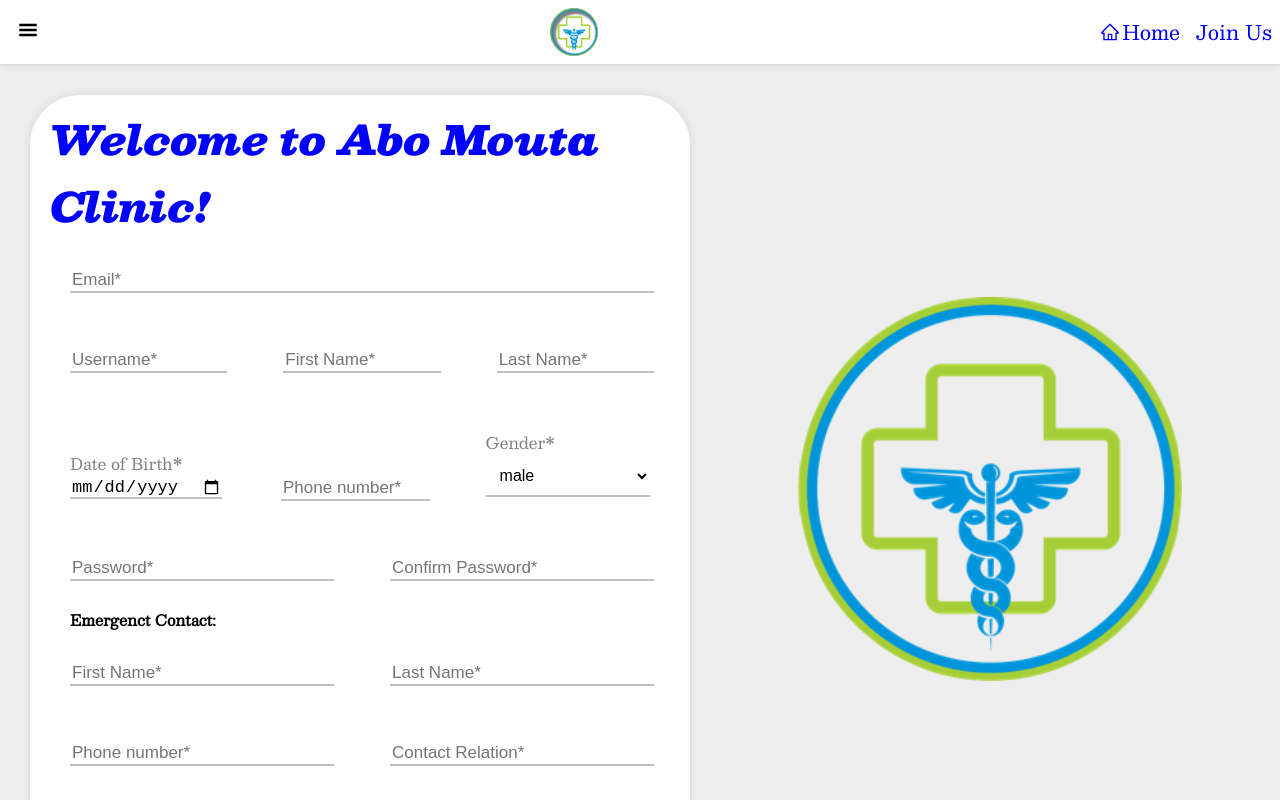
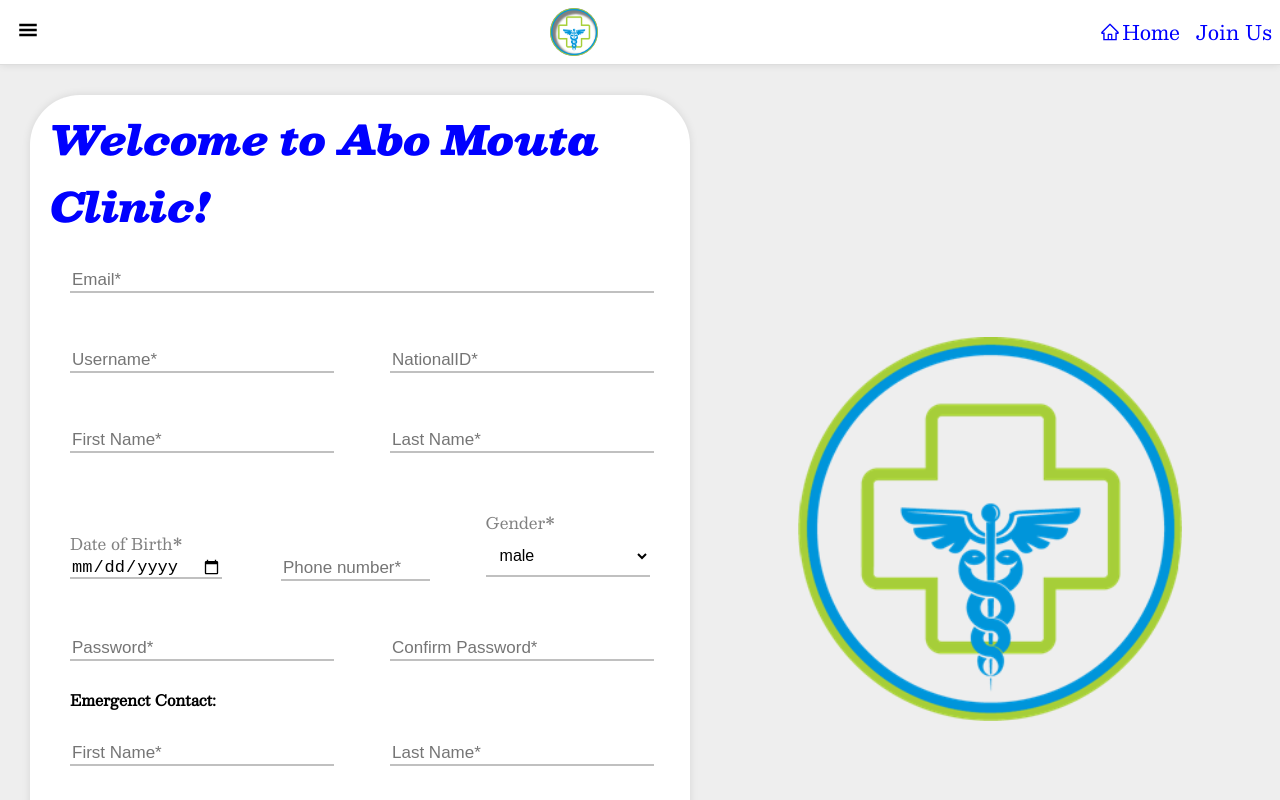
Before and after one commit to advanced-computer-lab-2023/Abo-Mota-Pharmacy, a React (Create React App) app in the folder client/: page / in a window 1280 px wide. Shown: the top 800 px of the page. Built offline with nearby package versions, Linux system fonts and the light colour scheme.

Commit message:
Adding national id to client registeration screen + fixing sidebar warning

```diff
--- a/client/src/client/scenes/RegisterScreen/index.js
+++ b/client/src/client/scenes/RegisterScreen/index.js
@@ -52,6 +52,16 @@ const RegisterScreen = () => {
             touch= {formik.touched.userName}
             {...formik.getFieldProps('userName')}
             />
+            <Input
+              label="NationalID*"
+              type="text"
+              id="nationalId"
+              error={formik.errors.nationalId}
+              touch= {formik.touched.nationalId}
+              {...formik.getFieldProps('nationalId')}
+              />
+          </div>
+          <div className='form-container'>
             <Input
               label="First Name*"
               type="text"
@@ -201,7 +211,9 @@ const clientSchema = yup.object().shape({
 
   emergencyContactMobileNumber: yup.string().matches(/^[0-9]{11}$/, 'Mobile number must be exactly 11 digits').required('Please enter a valid mobile number'),
 
-  emergencyContactRelation: yup.string().min(2, 'Relation must be at least 2 characters long').max(100, 'Relation must be at most 100 characters long').required('Please specify the relation to patient')
+  emergencyContactRelation: yup.string().min(2, 'Relation must be at least 2 characters long').max(100, 'Relation must be at most 100 characters long').required('Please specify the relation to patient'),
+
+  nationalId: yup.string().matches(/^[0-9]{14}$/, 'National ID must be exactly 14 digits').required('Please enter a valid national ID')
 });
 
 const clientInitialValues = {
@@ -212,12 +224,13 @@ const clientInitialValues = {
   password: '',
   confirmPassword: '',
   dateOfBirth: '',
-  gender: '',
+  gender: 'male',
   mobileNumber: '',
   emergencyContactFirstName: '',
   emergencyContactLastName: '',
   emergencyContactMobileNumber: '',
-  emergencyContactRelation: ''
+  emergencyContactRelation: '',
+  nationalId: '',
 };
 
 
--- a/client/src/shared/components/SideBar/index.js
+++ b/client/src/shared/components/SideBar/index.js
@@ -6,8 +6,8 @@ const SideBar = ({open, setOpen, links=[]}) => {
 
   const mappedSideBarLinks = links.map((link, index) => {
     return(
-      <div className='sidebar-link-container'>
-        <Link className='sidebar-link' key={index} to={link.to}>{link.name}</Link>
+      <div key={index} className='sidebar-link-container'>
+        <Link className='sidebar-link' to={link.to}>{link.name}</Link>
       </div>
       );
   });
```
Lines whose indentation alone changed are shown as unchanged.
